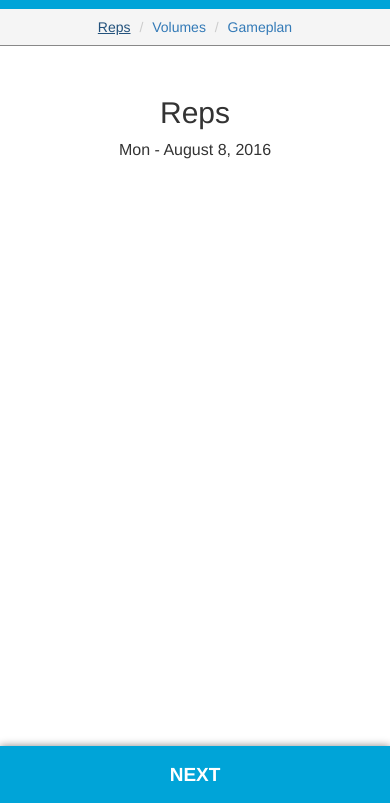
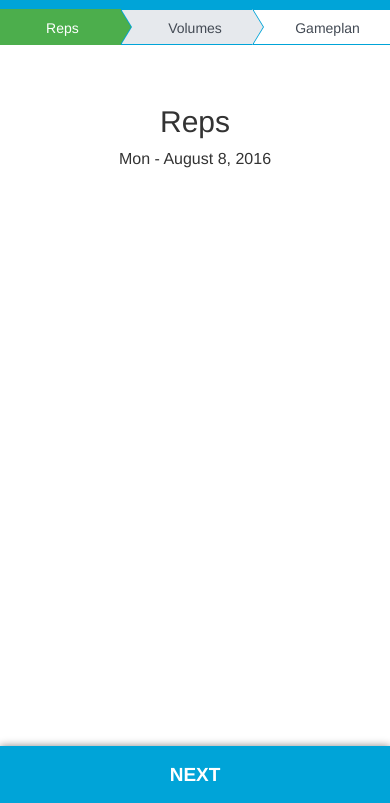
Before and after one commit to emreerdener/emreerdener.github.io, a plain HTML site: page index.html in a window 390 px wide. Both pictures are taken after a click on the link "Reps". Shown: the part 41-844 px from the top of the page. Drawn offline with Linux system fonts and the light colour scheme.

Commit message:
breadcrumbs added

```diff
--- a/css/main.css
+++ b/css/main.css
@@ -32,7 +32,6 @@
     cursor: pointer;
 }
 
-
 /*turns off input number spinner*/
 input[type=number]::-webkit-inner-spin-button,
 input[type=number]::-webkit-outer-spin-button {
@@ -41,16 +40,172 @@ input[type=number]::-webkit-outer-spin-button {
 }
 
 
-/*Breadcrumbs*/
-.breadcrumb {
+/*--------Breadcrumbs--------*/
+.breadcrumbs li {
+    width: 33%;
+}
+.breadcrumb-arrow {
+    height: 36px;
+    margin-left: -15px;
+    padding: 0;
+    line-height: 36px;
+    list-style: none;
+    background-color: white;
+}
+.breadcrumb-arrow li, .breadcrumb-arrow li a, .breadcrumb-arrow li span {
+    display: inline-block;
+    vertical-align: top;
+}
+.breadcrumb-arrow li:not(:first-child) {
+    margin-left: -5px;
+}
+.breadcrumb-arrow li+li:before {
+    padding: 0;
+    content: "";
+}
+
+.breadcrumb-arrow li a, .breadcrumb-arrow li:not(:first-child) span {
+    height: 36px;
+    padding: 0 10px 0 25px;
+    line-height: 36px;
+}
+.breadcrumb-arrow li a {
+    position: relative;
     width: 100%;
-    height: auto;
-    border-bottom: 1px solid #888888;
-    border-radius: 0 !important;
-    margin: 0 !important;
+    font-weight: 500;
+    text-decoration: none;
+    border: 1px solid #00a4d8;
+    color: #434a54;
 }
-.breadcrumb li {
-    font-weight: 500;
+
+.breadcrumbs li .bread-completed {
+    color: #fff;
+    background-color: #5cb85c;
+    border: 1px solid #5cb85c;
+}
+.breadcrumbs li .bread-completed:before {
+    right: -10px;
+    z-index: 3;
+    border-left-color: #5cb85c;
+    border-left-style: solid;
+    border-left-width: 11px;
+}
+.bread-completed:after {
+    right: -11px;
+    z-index: 2;
+    border-left: 11px solid #00a4d8;
+}
+.breadcrumbs li .bread-completed:focus, .breadcrumbs li .bread-completed:hover {
+    background-color: #4cae4c;
+    border: 1px solid #4cae4c;
+    color: white;
+}
+.breadcrumb-arrow li .bread-completed:focus:before, .breadcrumb-arrow li .bread-completed:hover:before {
+    border-left-color: #4cae4c;
+}
+
+
+.breadcrumb-arrow li .bread-active {
+    background-color: #e6e9ed;
+}
+.breadcrumb-arrow li .bread-active:before {
+    right: -10px;
+    z-index: 3;
+    border-left-color: #e6e9ed;
+    border-left-style: solid;
+    border-left-width: 11px;
+}
+.breadcrumb-arrow li .bread-active:after {
+    right: -11px;
+    z-index: 2;
+    border-left: 11px solid #00a4d8;
+}
+.breadcrumb-arrow li .bread-active:focus, .breadcrumb-arrow li .bread-active:hover {
+    background-color: #d9d7d7;
+    border: 1px solid #00a4d8;
+}
+.breadcrumb-arrow li .bread-active:focus:before, .breadcrumb-arrow li .bread-active:hover:before {
+    border-left-color: #d9d7d7;
+}
+.breadcrumb-arrow li .bread-active:active {
+    background-color: #e6e9ed;
+    border: 1px solid #00a4d8;
+}
+.breadcrumb-arrow li .bread-active:active:after {
+    border-left-color: #00a4d8;
+}
+.breadcrumb-arrow li .bread-active:active:before {
+    border-left-color: #e6e9ed;
+}
+
+
+
+.breadcrumb-arrow li a:after, .breadcrumb-arrow li a:before {
+    position: absolute;
+    top: -1px;
+    width: 0;
+    height: 0;
+    content: '';
+    border-top: 18px solid transparent;
+    border-bottom: 18px solid transparent;
+}
+
+.breadcrumb-arrow li a:before {
+    right: -10px;
+    z-index: 3;
+    border-left-color: white;
+    border-left-style: solid;
+    border-left-width: 11px;
+}
+.breadcrumb-arrow li a:after {
+    right: -11px;
+    z-index: 2;
+    border-left: 11px solid #00a4d8;
+}
+.breadcrumb-arrow li a:focus, .breadcrumb-arrow li a:hover {
+    background-color: #e6e9ed;
+    border: 1px solid #00a4d8;
+}
+.breadcrumb-arrow li a:focus:before, .breadcrumb-arrow li a:hover:before {
+    border-left-color: #e6e9ed;
+}
+.breadcrumb-arrow li a:active {
+    background-color: #e6e9ed;
+    border: 1px solid #00a4d8;
+}
+.breadcrumb-arrow li a:active:after {
+    border-left-color: #00a4d8;
+}
+
+.breadcrumb-arrow li a:active:before {
+    border-left-color: #e6e9ed;
+}
+
+.breadcrumb-arrow li .last-crumb:before, .breadcrumb-arrow li .last-crumb:after {
+    border: none;
+}
+.breadcrumb-arrow li .last-crumb:hover:before, .breadcrumb-arrow li .last-crumb:focus:before {
+    border: none;
+}
+.lastcrumb-box {
+    position: absolute;
+    border-bottom: 1px solid #00a4d8;
+    border-top: 1px solid #00a4d8;
+    height: 36px;
+    width: 10px;
+    top: -1px;
+    right: -7px;
+    background-color: white;
+    z-index: 5;
+}
+.last-crumb:hover .lastcrumb-box {
+    background-color: #e6e9ed;
+}
+.last-crumb:active .lastcrumb-box {
+    background-color: #e6e9ed;
+}
+.last-crumb:focus .lastcrumb-box {
+    background-color: #e6e9ed;
 }
 
 
@@ -193,7 +348,7 @@ input[type="number"].queue-volume-input:-moz-placeholder{
 }
 
 .non-core-container {
-    max-width: 1110px;
+    max-width: 1000px;
 }
 .non-core-card {
     border: 1px solid #000;
@@ -238,9 +393,10 @@ input[type="number"].queue-volume-input:-moz-placeholder{
     background-color: white;
     vertical-align: top;
 }
-.nc-input-name p {
+.nc-input-name {
     font-size: 15px;
     margin-top: 5px;
+    margin-bottom: 10px;
     font-weight: 500;
 }
 .nc-input {
--- a/index.html
+++ b/index.html
@@ -43,13 +43,12 @@
 
 
 <!--Breadcrumbs-->
-<ol class="breadcrumb text-center">
-    <li class="breadcrumb-item bread-reps"><a href="#">Reps</a></li>
-    <li class="breadcrumb-item bread-volumes"><a href="#">Volumes</a></li>
-    <li class="breadcrumb-item bread-gameplan"><a href="#">Gameplan</a></li>
-</ol><!--breadcrumb-->
+<ol class="breadcrumbs breadcrumb-arrow text-center">
+    <li><a class="bread-active bread-reps" href="#">Reps</a></li>
+    <li><a class="bread-vol" href="#">Volumes</a></li>
+    <li><a class="last-crumb bread-gp" href="#"><div class="lastcrumb-box"></div>Gameplan</a></li>
 
-
+</ol>
 
 
 <!--Reps Working View-->
--- a/js/main.js
+++ b/js/main.js
@@ -3,6 +3,7 @@ $(document).ready(function() {
     var reps = [];
     var queues = [];
     var queueNames = [];
+    var nonCore = [];
 
 
 //---------Navbar----------
@@ -20,7 +21,7 @@ $(document).ready(function() {
     $('#settings').hide();
     $('#desktop-cog, #mobile-cog').on('click', function() {
         $('#settings').show();
-        $('.breadcrumb').hide();
+        $('.breadcrumbs').hide();
         $('#reps-working-view').hide();
         $('#queue-import-view').hide();
     });
@@ -28,35 +29,29 @@ $(document).ready(function() {
     $('#queue-import-view').hide();
     $('.navbar-brand').on('click', function() {
         $('#reps-working-view').show();
-        $('.breadcrumb').show();
+        $('.breadcrumbs').show();
         $('#settings').hide();
         $('#queue-import-view').hide();
     });
     //Hide/Show queue import view
-    $('#reps-working-next').on('click', function() {
+    $('#reps-working-next, .bread-vol').on('click', function() {
         $('#queue-import-view').show();
-        $('.breadcrumb').show();
+        $('.breadcrumbs').show();
         $('#reps-working-view').hide();
         $('#settings').hide();
+        $('.bread-reps').toggleClass('bread-active bread-completed');
+        $('.bread-vol').toggleClass('bread-active');
     });
-    $('#queue-import-back').on('click', function() {
+    $('#queue-import-back, .bread-reps').on('click', function() {
         $('#reps-working-view').show();
-        $('.breadcrumb').show();
+        $('.breadcrumbs').show();
         $('#queue-import-view').hide();
         $('#settings').hide();
+        $('.bread-reps').toggleClass('bread-active bread-completed');
+        $('.bread-vol').toggleClass('bread-active');
     });
-    $('.bread-reps').on('click', function() {
-        $('#reps-working-view').show();
-        $('.breadcrumb').show();
-        $('#settings').hide();
-        $('#queue-import-view').hide();
-    });
-    $('.bread-volumes').on('click', function() {
-        $('#queue-import-view').show();
-        $('.breadcrumb').show();
-        $('#reps-working-view').hide();
-        $('#settings').hide();
-    });
+
+
 
 //---------Settings---------
 
@@ -64,7 +59,7 @@ $(document).ready(function() {
     $('#add-rep-form').submit(function(event) {
 
         //Name for Rep from input value. Then assigned to variable
-        repName = $('#addrep-name').val();
+        var repName = $('#addrep-name').val();
 
         //Rep Button stored in local variable (to be added)
         var repButton = '<button type="button" class="btn-rep btn btn-lg btn-default">' + repName + '</button>';
@@ -79,6 +74,16 @@ $(document).ready(function() {
                 <button type="button" class="delete-rep btn btn-danger">Delete</button>
             </div>`;
 
+        //Non-core work card (to be added)
+        var ncInputCard = `
+            <div class="nc-input-card">
+                <div class="nc-input-name">
+                    ` + repName + `
+                </div><!--nc-input-name-->
+                <input class="nc-input" type="number" placeholder="Hours">
+            </div><!--nc-input-card-->
+        `;
+
         //Checks if repName is already in rep array. if so, it's rejected. If not, it's added to reps array.
         if (reps.indexOf(repName) !== -1) {
             $('#addrep-name').before('<span class="repname-duperror">Duplicate name. Please enter a different name.</span>');
@@ -91,6 +96,7 @@ $(document).ready(function() {
         } else {
             //Adds repName to reps array
             reps.push(repName);
+            nonCore.push(ncInputCard);
 
             //Rep Profile added in rep-profile container
             $('.rep-profiles').prepend(repProfile);
@@ -98,9 +104,15 @@ $(document).ready(function() {
             //Rep Button added in rep-buttons container
             $('.rep-buttons').append(repButton);
 
+            //Adds nonCore cards to Non-Core Work section
+            $('.non-core-data').append(ncInputCard);
+
             //Adds queues array to local variable of repName
             $('.rep-card:contains(' + repName + ') .rep-card-queues').append(queues);
         }//--close if statement
+
+        //Hide non-core-input cards (to show/hide--around line 290)
+        $('.nc-input-card').hide();
 
         //Clears rep input field
         $('#addrep-name').val('');
@@ -110,12 +122,8 @@ $(document).ready(function() {
 
         //Prevents default form submit, causing page reload
         event.preventDefault();
-    });//close add rep
+    });//--close add rep
 
-
-    function textFillCont() {
-      $('.jtextfill').textfill({ maxFontPixels: 18 });
-    };
 
 
     //Queue button to Rep Profile
@@ -205,14 +213,9 @@ $(document).ready(function() {
     //Hides queue-data to be toggled in drop-down
     $('.queue-data').hide();
 
-    textFillCont();
-
-    //Plugin to resize text (queueName) to container width
-    //$('.textfill').textfill({ maxFontPixels: 18 });
-
     //Prevents default form submit, causing page reload
     event.preventDefault();
-});//close add queue
+});//--close add queue
 
 
 
@@ -266,33 +269,18 @@ $(document).ready(function() {
         }
     });
 
-
-
-
-
+    //Toggle rep-btns & Add nc-input card to Non-Core Work div
     $('.rep-buttons').on('click', '.btn-rep', function() {
         //Toggles rep-btns from grey to green and vice versa
         $(this).toggleClass('btn-default btn-success');
 
-            //Non-core work card (to be added)
-            var ncInputCard = `
-                <div class="nc-input-card text-center">
-                    <div class="nc-input-name">
-                        <p>` + repName + `</p>
-                    </div><!--nc-input-name-->
-                    <input class="nc-input" type="number" placeholder="Hours">
-                </div><!--nc-input-card-->
-            `;
-
         //Determins if rep-btns are selected or not
         if( $(this).hasClass('btn-success') ) {
-                console.log('selected');
+            $('.nc-input-card').show();
         } else {
-                console.log('de-selected');
+            $('.nc-input-card').hide();
         }
     }).trigger('change');
-
-
 
 
 
```
Lines whose indentation alone changed are shown as unchanged.
